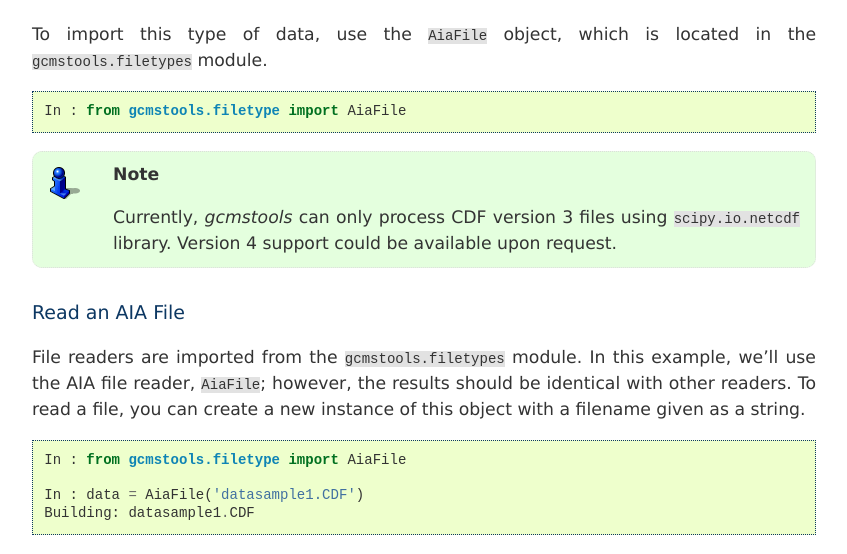
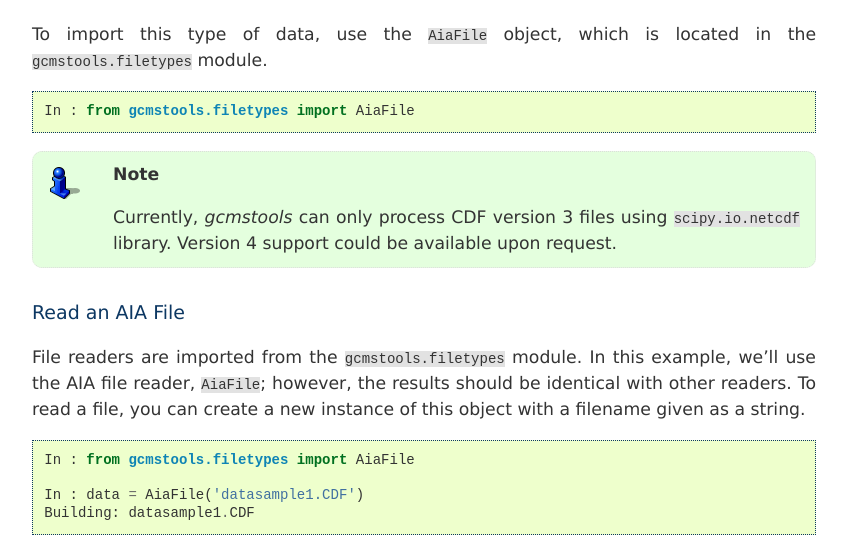
Before and after one commit to rnelsonchem/gcmstools, a Sphinx documentation site: the page built from docs/filetypes.rst, in a window 1280 px wide and 900 px high, scrolled down 394 px. Shown: the part 157-711 px from the top of the window, without its empty margins (216-1063 px from the left). Built offline with Sphinx 7.4.7, drawn with Linux system fonts in a browser that asks for light colours; cross-references to code outside the pages are shown as plain code.

Commit message:
Fixed Filetypes Typo, add new PDF
Fixed a typo in the Filetypes doc page

```diff
--- a/docs/filetypes.rst
+++ b/docs/filetypes.rst
@@ -23,7 +23,7 @@ the ``gcmstools.filetypes`` module.
 
 .. code::
 
-    In : from gcmstools.filetype import AiaFile
+    In : from gcmstools.filetypes import AiaFile
 
 .. note::
 
@@ -47,7 +47,7 @@ instance of this object with a filename given as a string.
 
 .. code::
 
-    In : from gcmstools.filetype import AiaFile
+    In : from gcmstools.filetypes import AiaFile
 
     In : data = AiaFile('datasample1.CDF')
     Building: datasample1.CDF
```
Also changed, not shown: 1 other file.
